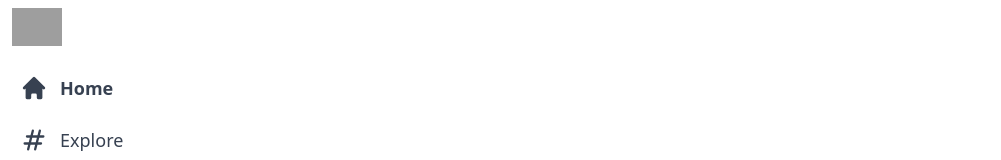
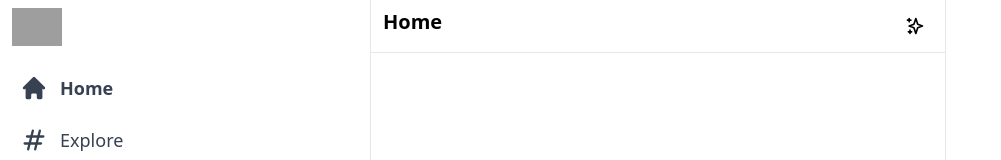
Before and after one commit to slepec2018/mask_next, a Next.js app: page / in a window 1280 px wide. Shown: the top 160 px of the page, without its empty margins (0-1001 px from the left). Built offline with nearby package versions, Linux system fonts and the light colour scheme; grey boxes are pictures that could not be loaded.

Commit message:
start_feed_component

```diff
--- /dev/null
+++ b/src/components/Feed.js
@@ -0,0 +1,27 @@
+import React from 'react';
+import { SparklesIcon } from '@heroicons/react/outline';
+
+export default function Feed() {
+  return (
+    <div
+      className='xl:ml-[370px] border-l border-r border-gray-200 xl:min-w-[576px] sm:ml-[73px] flex-grow max-w-xl'
+    >
+      <div
+        className='flex py-2 px-3 sticky top-0 z-50 bb-white border-b border-gray-200'
+      >
+        <h2
+          className='text-lg sm:text-xl font-bold cursor-pointer'
+        >
+          Home
+        </h2>
+        <div
+          className='hoverEffect flex items-center justify-center px-0 ml-auto w-9 h-9'
+        >
+          <SparklesIcon
+            className='h-5'
+          />
+        </div>
+      </div>
+    </div>
+  )
+}
--- a/src/pages/index.js
+++ b/src/pages/index.js
@@ -1,4 +1,5 @@
 import Sidebar from "../components/Sidebar";
+import Feed from "../components/Feed";
 
 export default function Home() {
   return (
@@ -7,6 +8,7 @@ export default function Home() {
         className="flex min-h-screen max-w-7xl mx-auto"
       >
         <Sidebar />
+        <Feed />
       </main>
     </div>
   )
```
